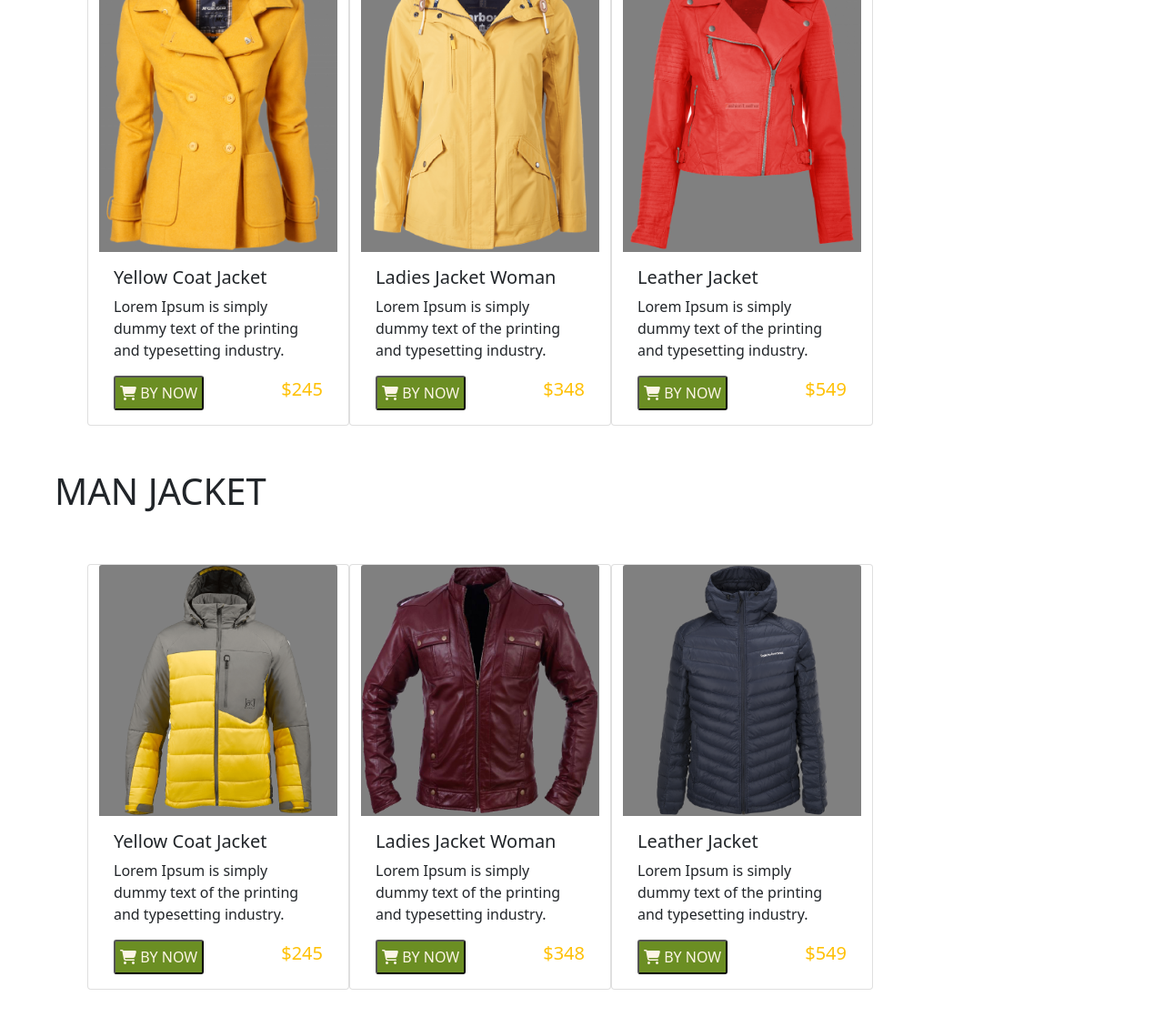
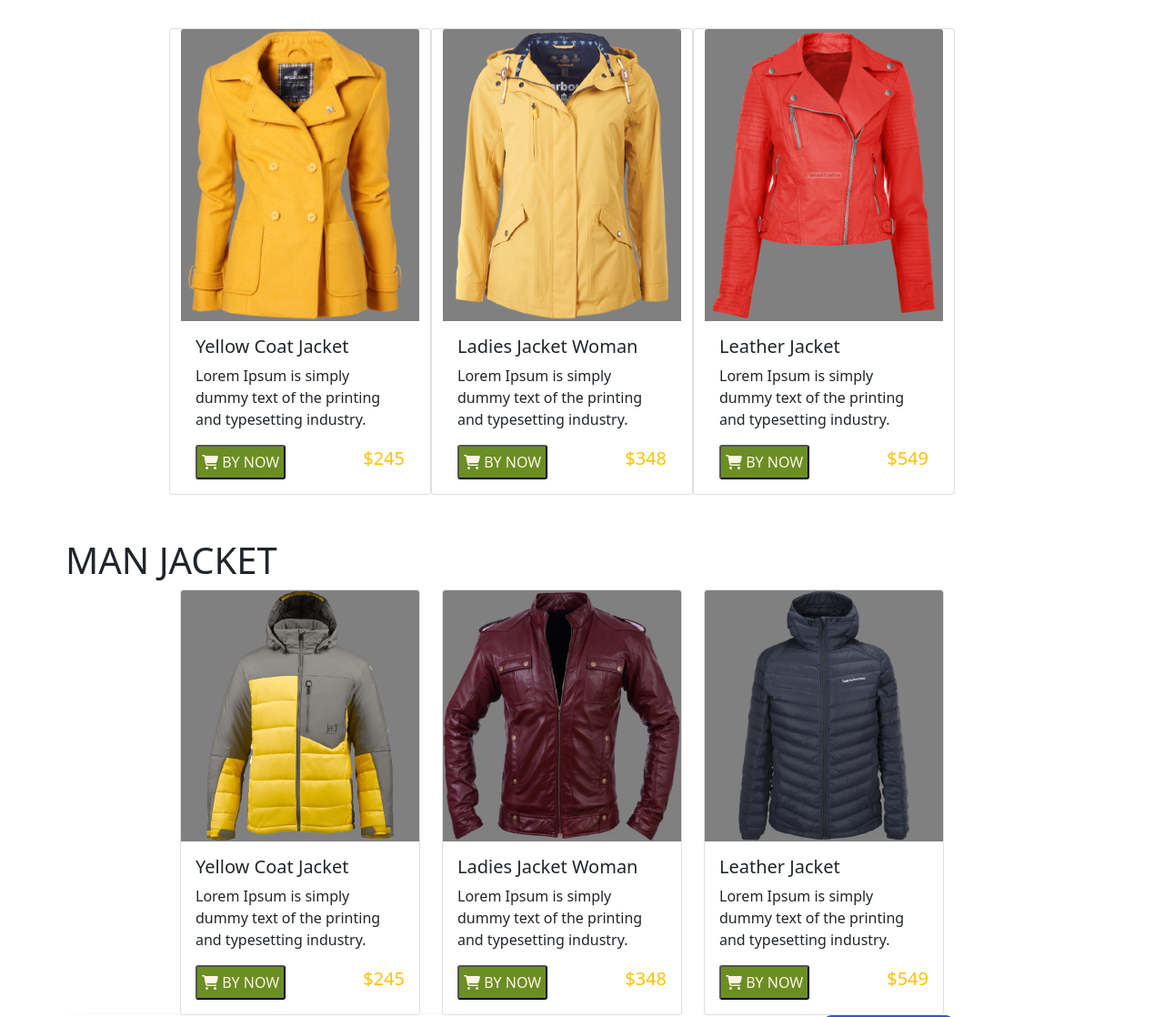
Before and after one commit to Muhammad-Mehedi-Hasan-Opi-Sarker/penguin-fashion, a plain HTML site: page index.html in a window 1280 px wide. Shown: the part 702-1820 px from the top of the page at 91% size. Drawn offline with Linux system fonts and the light colour scheme.

Commit message:
correction images width and height

```diff
--- a/index.html
+++ b/index.html
@@ -73,7 +73,7 @@
                         NOW</button>
                 </div>
                 <div class="col-lg-6 col-md-6 col-12">
-                    <img src="images/model.png" alt="">
+                    <img class="w-100" src="images/model.png" alt="">
                 </div>
             </div>
 
@@ -83,8 +83,8 @@
                 ==========================================================-->
         <section class="container ms-5">
             <h1>WOMAN JACKET</h1>
-            <div class="row gy-4 p-5">
-                <div class="card col-lg-3 col-md-3 col-12" style="width: 18rem;">
+            <div class="row justify-content-center gx-4 p-5">
+                <div class="card col-lg-4 col-md-4 col-12" style="width: 18rem;">
                     <img style="background-color:gray;" src="images/jacket-1.png" class="card-img-top" alt="...">
                     <div class="card-body">
                         <h5 class="card-title">Yellow Coat Jacket </h5>
@@ -101,7 +101,7 @@
                     </div>
 
                 </div>
-                <div class="card col-lg-3 col-md-3 col-12" style="width: 18rem;">
+                <div class="card col-lg-4 col-md-4 col-12" style="width: 18rem;">
                     <img style="background-color:gray;" src="images/jacket-2.png" class="card-img-top" alt="...">
                     <div class="card-body">
                         <h5 class="card-title">Ladies Jacket Woman </h5>
@@ -118,7 +118,7 @@
                     </div>
 
                 </div>
-                <div class="card col-lg-3 col-md-3 col-12" style="width: 18rem;">
+                <div class="card col-lg-4 col-md-4 col-12" style="width: 18rem;">
                     <img style="background-color:gray;" src="images/jacket-3.png" class="card-img-top" alt="...">
                     <div class="card-body">
                         <h5 class="card-title">Leather Jacket </h5>
@@ -138,12 +138,14 @@
             </div>
             <!-- section 2nd work -->
 
-            <div>
+            <div class="container">
                 <h1>MAN JACKET</h1>
 
-                <div class="row gy-4 p-5">
-                    <div class="card col-lg-3 col-md-3 col-12" style="width: 18rem;">
-                        <img style="background-color:gray;" src="images/jacket-4.png" class="card-img-top" alt="...">
+                <div class="row justify-content-center gx-4">
+                    <div class="col-lg-4 col-md-4 col-12" style="width: 18rem;">
+                        <div class="card">
+                            <img style="background-color:gray;" src="images/jacket-4.png" class="card-img-top"
+                                alt="...">
                             <div class="card-body">
                                 <h5 class="card-title">Yellow Coat Jacket </h5>
                                 <p class="card-text">Lorem Ipsum is simply dummy text of the
@@ -157,10 +159,13 @@
                                     <h5 class="text-warning">$245</h5>
                                 </div>
                             </div>
+                        </div>
 
                     </div>
-                    <div class="card col-lg-3 col-md-3 col-12" style="width: 18rem;">
-                        <img style="background-color:gray;" src="images/jacket-5.png" class="card-img-top" alt="...">
+                    <div class="col-lg-4 col-md-4 col-12" style="width: 18rem;">
+                        <div class="card">
+                            <img style="background-color:gray;" src="images/jacket-5.png" class="card-img-top"
+                                alt="...">
                             <div class="card-body">
                                 <h5 class="card-title">Ladies Jacket Woman </h5>
                                 <p class="card-text">Lorem Ipsum is simply dummy text of the
@@ -174,10 +179,13 @@
                                     <h5 class="text-warning">$348</h5>
                                 </div>
                             </div>
+                        </div>
 
                     </div>
-                    <div class="card col-lg-3 col-md-3 col-12" style="width: 18rem;">
-                        <img style="background-color:gray;" src="images/jacket-6.png" class="card-img-top" alt="...">
+                    <div class="col-lg-4 col-md-4 col-12" style="width: 18rem;">
+                        <div class="card">
+                            <img style="background-color:gray;" src="images/jacket-6.png" class="card-img-top"
+                                alt="...">
                             <div class="card-body">
                                 <h5 class="card-title">Leather Jacket </h5>
                                 <p class="card-text">Lorem Ipsum is simply dummy text of the
@@ -189,6 +197,7 @@
                                             class="fas fa-shopping-cart"></i> BY
                                         NOW</button>
                                     <h5 class="text-warning">$549</h5>
+                                </div>
                             </div>
                         </div>
 
@@ -239,12 +248,10 @@
                         </div>
                     </div>
 
-
-
                     <!-- this is a last div -->
                 </div>
                 <div class="col-lg-6 col-md-12">
-                    <img width="599px" height="354px" src="images/shopping.png" alt="">
+                    <img class="w-100" src="images/shopping.png" alt="">
                 </div>
             </div>
         </section>
```
Lines whose indentation alone changed are shown as unchanged.
